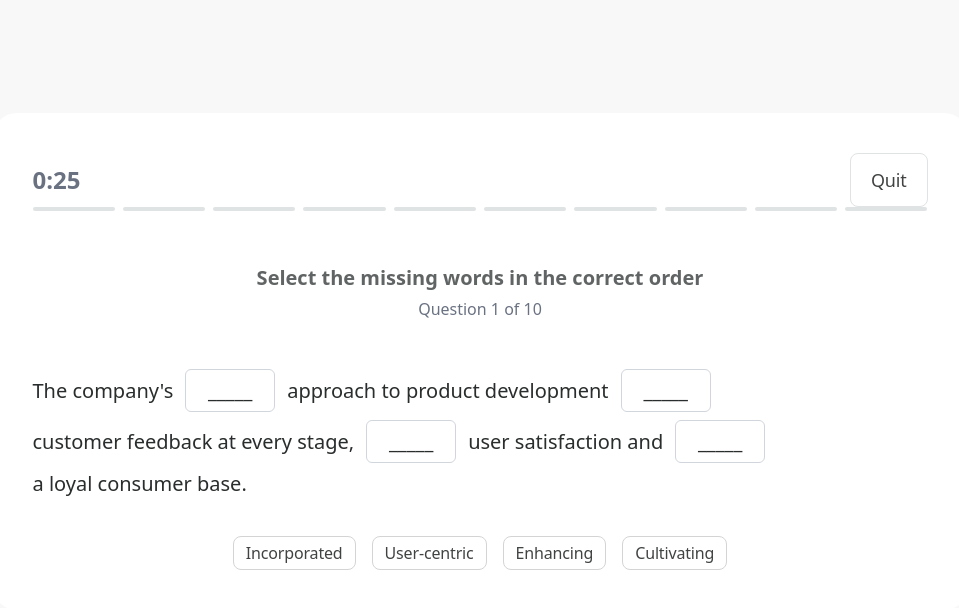
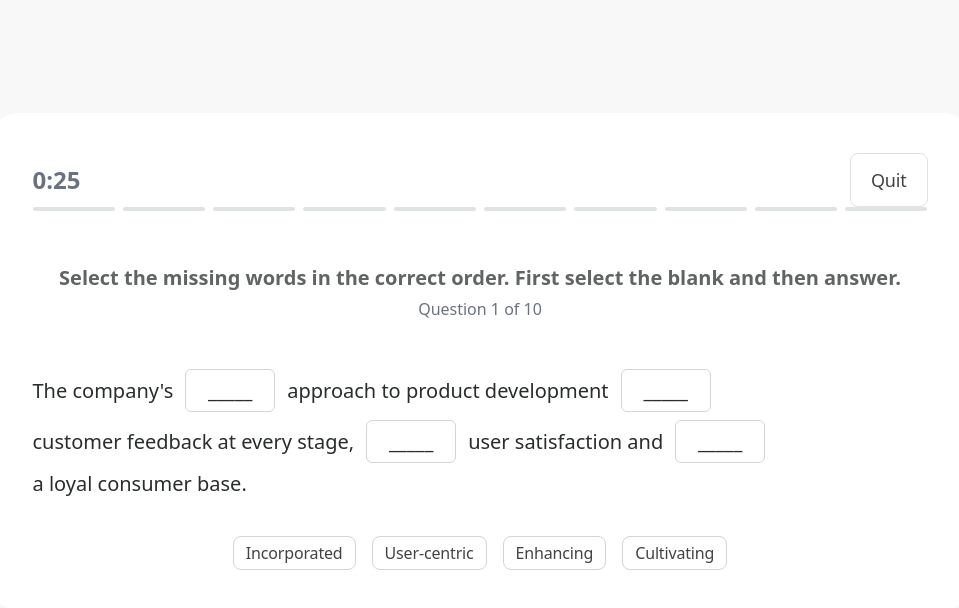
Before and after one commit to Vinki1000z/CA-MONK, a Next.js app: page /assignment in a window 1280 px wide. Shown: the top 608 px of the page, without its empty margins (160-1119 px from the left). Built offline with nearby package versions, Linux system fonts and the light colour scheme.

Commit message:
Setence updated in home page

```diff
--- a/src/app/assignment/components/TestScreen.tsx
+++ b/src/app/assignment/components/TestScreen.tsx
@@ -166,7 +166,7 @@ export const TestScreen: React.FC = () => {
           <div className="flex w-full flex-col items-stretch max-md:max-w-full">
             <div className="flex w-full flex-col items-stretch max-md:max-w-full">
               <h1 className="text-[#616464] text-center text-xl font-semibold leading-[1.1] max-md:max-w-full">
-                Select the missing words in the correct order
+                Select the missing words in the correct order. First select the blank and then answer.
               </h1>
               <p className="text-center text-gray-500 mt-2 mb-4">
                 Question {currentQuestionIndex + 1} of {totalQuestions}
```
